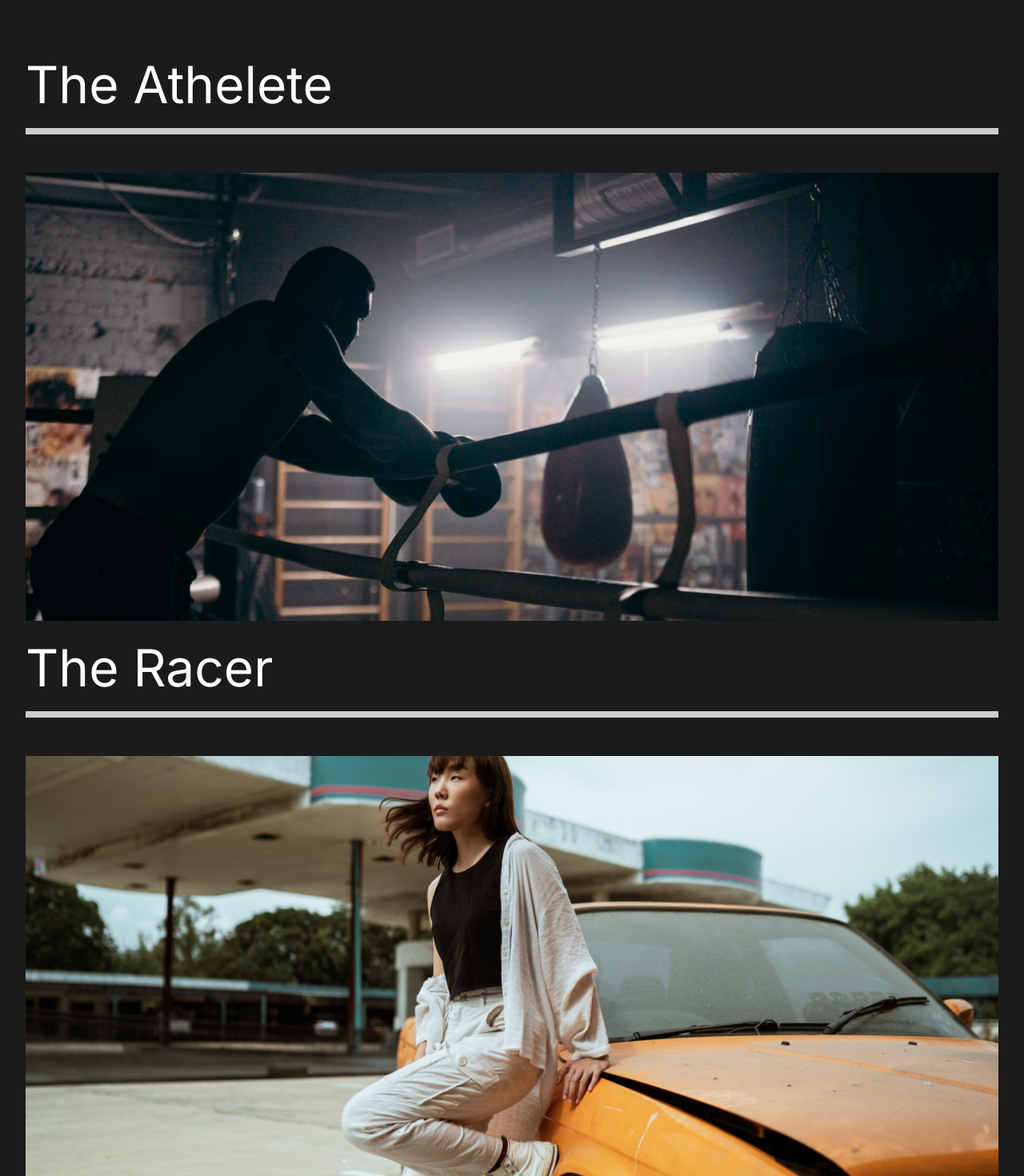
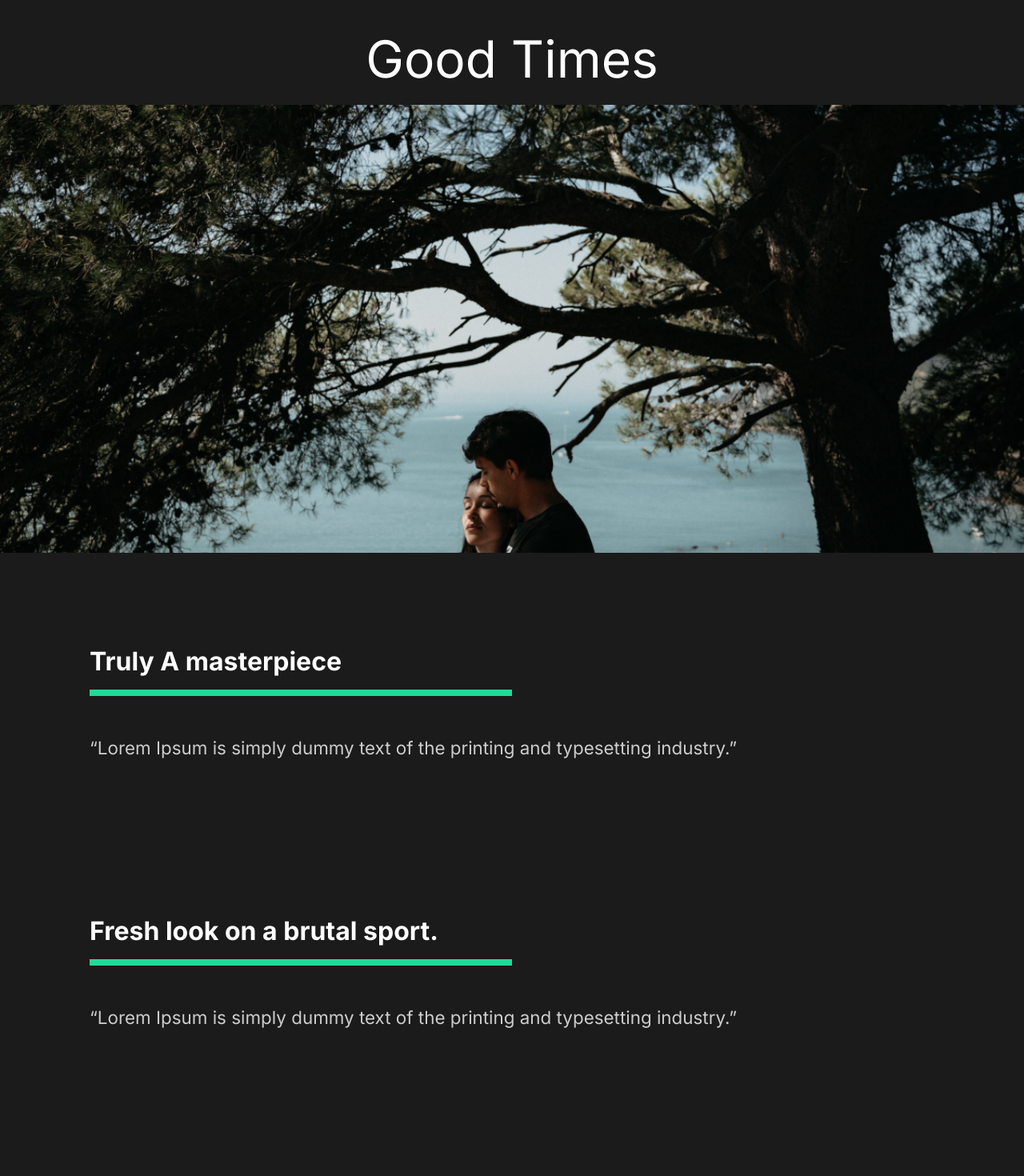
Before and after one commit to samazon/caputre-build-react, a React (Create React App) app: page /work/good-times in a window 1280 px wide. Shown: the part 100-1570 px from the top of the page at 80% size. Built offline with nearby package versions, Linux system fonts and the light colour scheme.

Commit message:
10. Movie Details Page

```diff
--- a/src/App.js
+++ b/src/App.js
@@ -4,6 +4,7 @@
 import OurWork from "./pages/OurWork";
 import Nav from "./components/Nav";
 import { Switch, Route } from 'react-router-dom';
+import MovieDetail from "./pages/MovieDetail";
 
 function App() {
   return (
@@ -17,8 +18,11 @@
         <Route path="/contact">
           <ContactUs />
         </Route>
-        <Route path="/work">
+        <Route path="/work" exact>
           <OurWork />
+        </Route>
+        <Route path="/work/:id">
+          <MovieDetail />
         </Route>
       </Switch>
     </div>
--- /dev/null
+++ b/src/MovieState.js
@@ -0,0 +1,81 @@
+//Import Images
+import athlete from './img/athlete-small.png';
+import goodtimes from './img/goodtimes-small.png';
+import theracer from './img/theracer-small.png';
+import athlete2 from './img/athlete2.png';
+import goodtimes2 from './img/good-times2.jpg';
+import theracer2 from './img/the-racer2.jpg';
+
+export const MovieState = () => {
+  return [
+    {
+      title: 'The Athlete',
+      mainImg: athlete,
+      secondaryImg: athlete2,
+      url: '/work/the-athlete',
+      awards: [
+        {
+          title: 'Truly A masterpiece',
+          description:
+            '“Lorem Ipsum is simply dummy text of the printing and typesetting industry.”',
+        },
+        {
+          title: 'Fresh look on a brutal sport.',
+          description:
+            '“Lorem Ipsum is simply dummy text of the printing and typesetting industry.”',
+        },
+        {
+          title: 'It’s okay lmao.',
+          description:
+            '“Lorem Ipsum is simply dummy text of the printing and typesetting industry.”',
+        },
+      ],
+    },
+    {
+      title: 'Good Times',
+      mainImg: goodtimes,
+      url: '/work/good-times',
+      secondaryImg: goodtimes2,
+      awards: [
+        {
+          title: 'Truly A masterpiece',
+          description:
+            '“Lorem Ipsum is simply dummy text of the printing and typesetting industry.”',
+        },
+        {
+          title: 'Fresh look on a brutal sport.',
+          description:
+            '“Lorem Ipsum is simply dummy text of the printing and typesetting industry.”',
+        },
+        {
+          title: 'It’s okay lmao.',
+          description:
+            '“Lorem Ipsum is simply dummy text of the printing and typesetting industry.”',
+        },
+      ],
+    },
+    {
+      title: 'The Racer',
+      mainImg: theracer,
+      url: '/work/the-racer',
+      secondaryImg: theracer2,
+      awards: [
+        {
+          title: 'Truly A masterpiece',
+          description:
+            '“Lorem Ipsum is simply dummy text of the printing and typesetting industry.”',
+        },
+        {
+          title: 'Fresh look on a brutal sport.',
+          description:
+            '“Lorem Ipsum is simply dummy text of the printing and typesetting industry.”',
+        },
+        {
+          title: 'It’s okay lmao.',
+          description:
+            '“Lorem Ipsum is simply dummy text of the printing and typesetting industry.”',
+        },
+      ],
+    },
+  ];
+};
--- /dev/null
+++ b/src/pages/MovieDetail.js
@@ -0,0 +1,105 @@
+import React, {useState, useEffect} from 'react'
+import styled  from 'styled-components'
+import { useHistory } from 'react-router-dom'
+import { MovieState } from '../MovieState'
+
+const MovieDetail = () => {
+    const history = useHistory();
+    const url = history.location.pathname;
+    console.log(history)
+    console.table(url);
+
+    const [movies, setMovies] = useState(MovieState);
+    const [movie, setMovie] = useState(null);
+
+
+    useEffect(()=> {
+        const currentMovie = movies.filter((MovieState)=> MovieState.url === url);
+        setMovie(currentMovie[0]);
+    },[url, movies])
+    return (
+        <>
+            { movie && (
+                <Detail>
+                    <HeadLine>
+                        <h2>{movie.title}</h2>
+                        <img src={movie.mainImg} alt={movie.title}/>
+                    </HeadLine>
+                    <Awards>
+                        {movie.awards.map((award)=> (
+                            <Award key={award.title} title={award.title} description={award.description}/>
+                        ))}
+                    </Awards>
+                    <ImageDisplay>
+                        <img src={movie.secondaryImg} alt="" />
+                    </ImageDisplay>
+                </Detail>
+            )}
+        </>
+    )
+}
+
+const Detail = styled.div`
+    color: white;
+`
+const HeadLine = styled.div`
+  min-height: 90vh;
+  padding-top: 20vh;
+  position: relative;
+  h2 {
+    position: absolute;
+    top: 10%;
+    left: 50%;
+    transform: translate(-50%, -10%);
+  }
+  img {
+    width: 100%;
+    height: 70vh;
+    object-fit: cover;
+  }
+`;
+const Awards = styled.div`
+  min-height: 80vh;
+  display: flex;
+  margin: 5rem 10rem;
+  align-items: center;
+  justify-content: space-around;
+  @media (max-width: 1500px) {
+    display: block;
+    margin: 2rem 2rem;
+  }
+`;
+const AwardStyle = styled.div`
+  padding: 5rem;
+  h3 {
+    font-size: 2rem;
+  }
+  .line {
+    width: 50%;
+    background: #23d997;
+    height: 0.5rem;
+    margin: 1rem 0rem;
+  }
+  p {
+    padding: 2rem 0rem;
+  }
+`;
+const ImageDisplay = styled.div`
+  min-height: 50vh;
+  img {
+    width: 100%;
+    height: 100vh;
+    object-fit: cover;
+  }
+`;
+
+const Award = ({title, description}) => {
+    return(
+        <AwardStyle>
+            <h3>{title}</h3>
+            <div className="line"></div>
+            <p className="description">{description}</p>
+        </AwardStyle>
+    )
+}
+export default MovieDetail
--- a/src/pages/OurWork.js
+++ b/src/pages/OurWork.js
@@ -13,21 +13,21 @@
             <Movie>
                 <h2>The Athelete</h2>
                 <div className="line"></div>
-                <Link>
+                <Link to="/work/the-athlete">
                     <img src={athlete} alt="athlete"/>
                 </Link>
             </Movie>
             <Movie>
                 <h2>The Racer</h2>
                 <div className="line"></div>
-                <Link>
+                <Link to="/work/the-racer">
                     <img src={theracer} alt="theracer"/>
                 </Link>
             </Movie>
             <Movie>
                 <h2>Good Times</h2>
                 <div className="line"></div>
-                <Link>
+                <Link to="/work/good-times">
                     <img src={goodtimes} alt="goodtimes"/>
                 </Link>
             </Movie>
```
